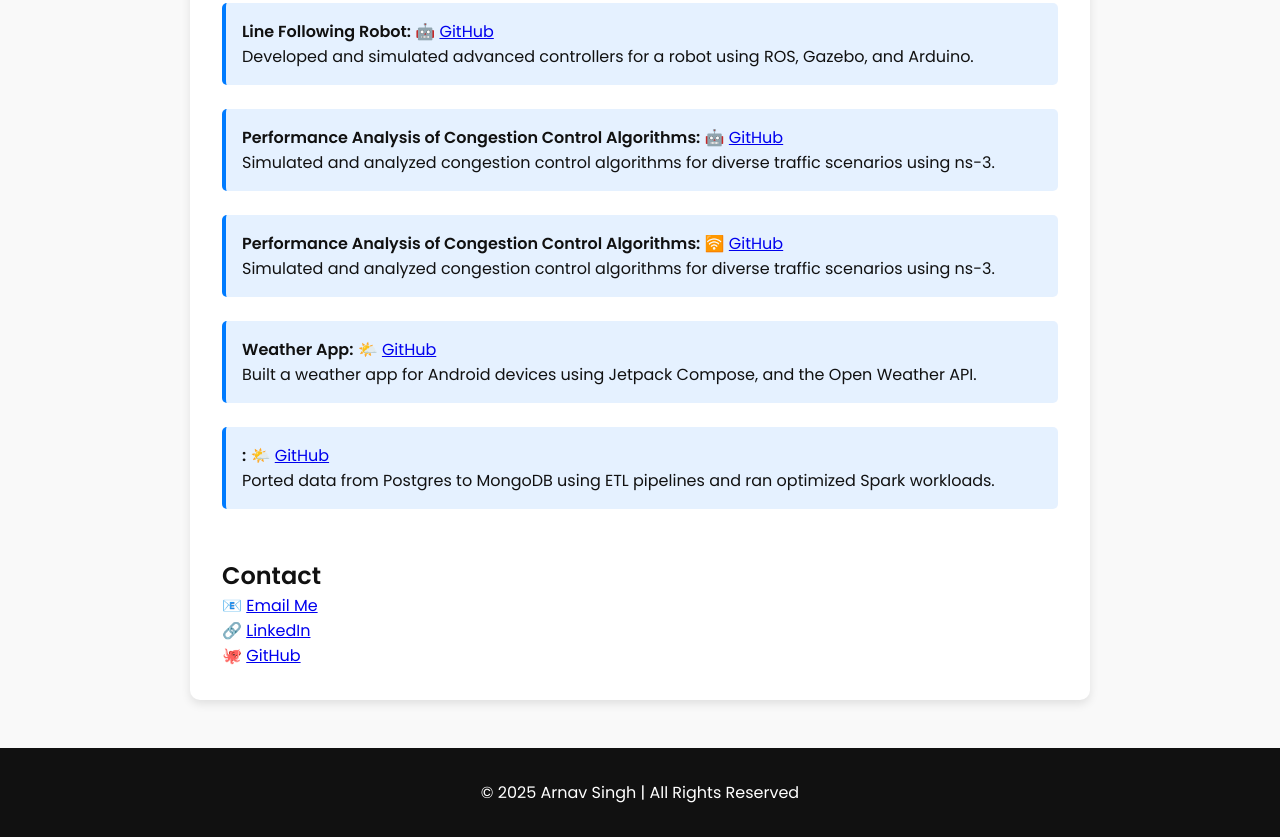
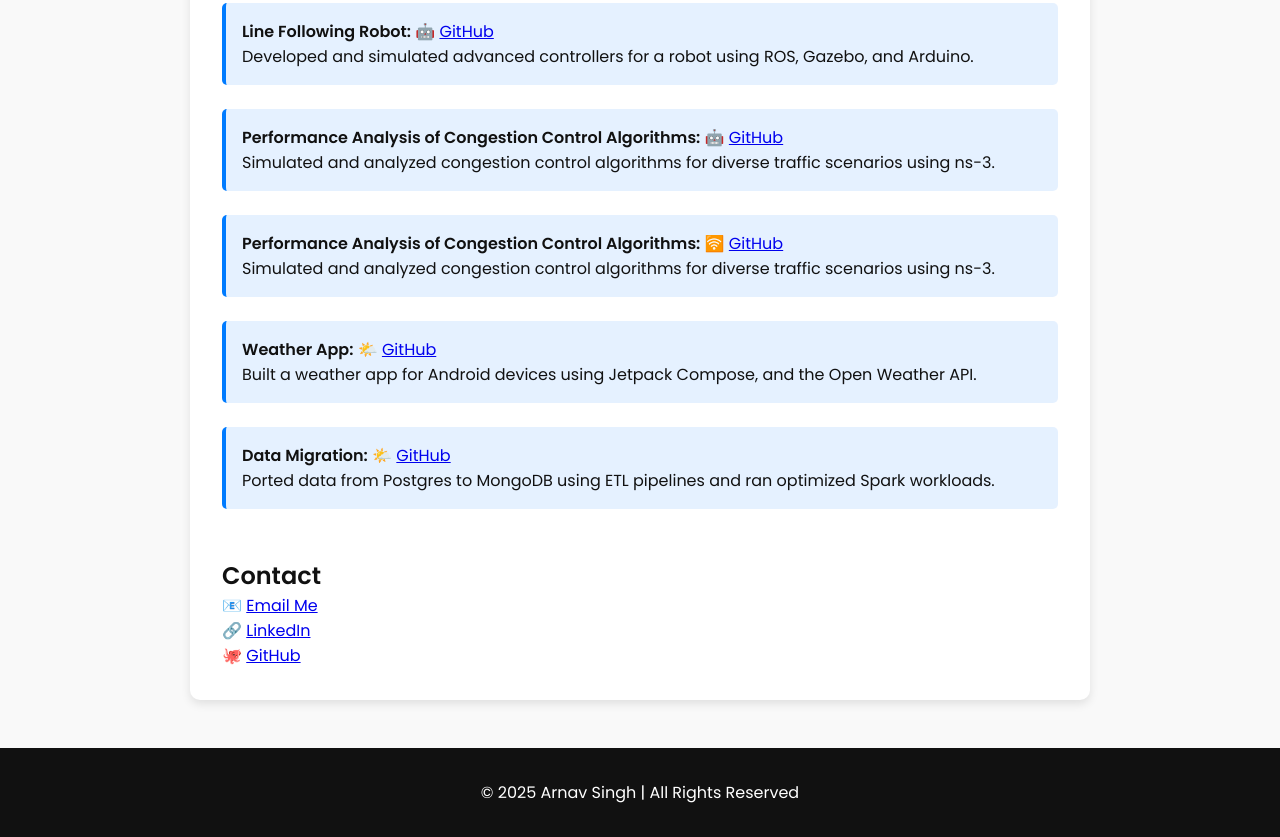
Before and after one commit to arnav-s1ngh/arnav-s1ngh.github.io, a plain HTML site: page index.html in a window 1280 px wide. Shown: the part 897-1734 px from the top of the page. Drawn offline with Linux system fonts and the light colour scheme.

Commit message:
Update index.html

```diff
--- a/index.html
+++ b/index.html
@@ -147,7 +147,7 @@
                 <p> Built a weather app for Android devices using Jetpack Compose, and the Open Weather API.</p>
             </div>
             <div class="project-item">
-                <strong>:</strong> 🌤️ <a href="https://github.com/arnav-s1ngh/Big-Data-Analytics">GitHub</a>
+                <strong>Data Migration:</strong> 🌤️ <a href="https://github.com/arnav-s1ngh/Big-Data-Analytics">GitHub</a>
                 <p> Ported data from Postgres to MongoDB using ETL pipelines and ran optimized Spark workloads.</p>
             </div>
         </section>
```
